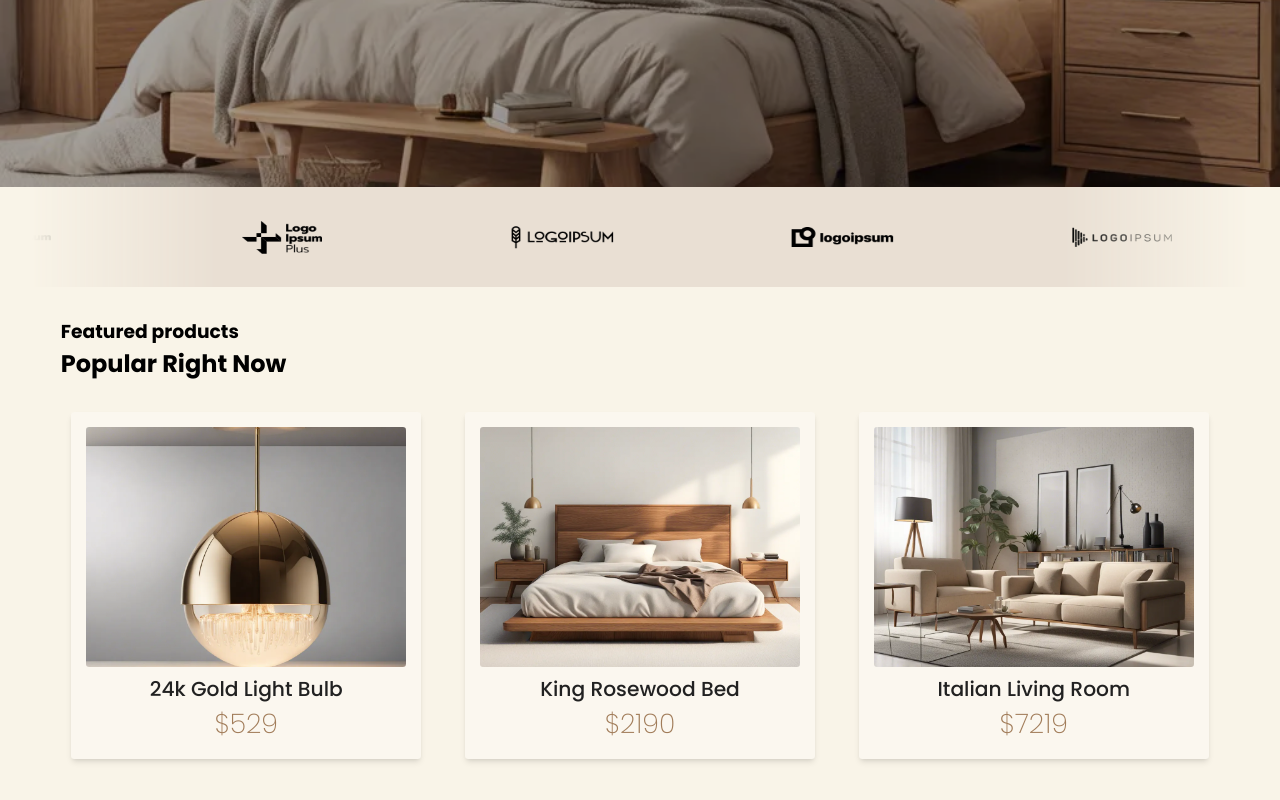
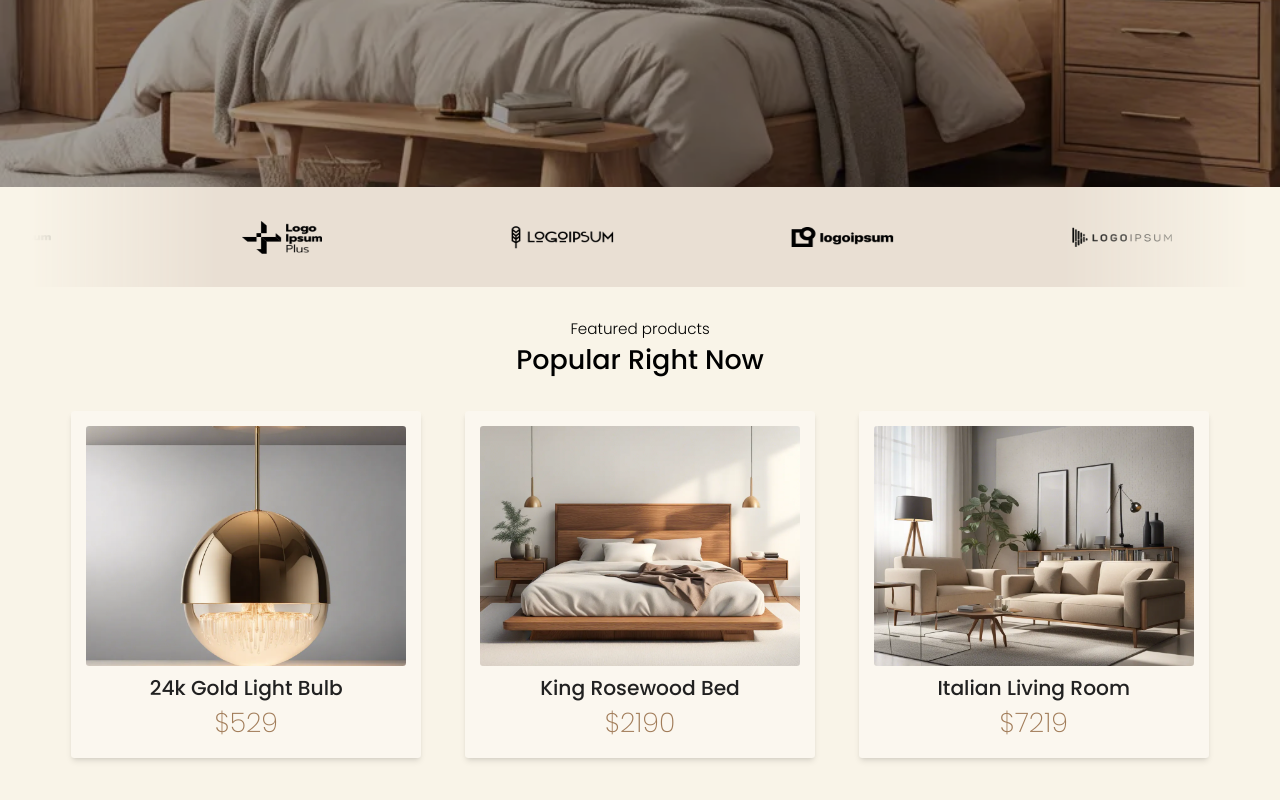
Before and after one commit to Git-Darkmoon/Comfy-Store-v2, a Next.js app: page / in a window 1280 px wide. Shown: the part 613-1413 px from the top of the page. Built offline with nearby package versions, Linux system fonts and the light colour scheme.

Commit message:
[TO-DO] Footer component.

```diff
--- a/src/app/layout.tsx
+++ b/src/app/layout.tsx
@@ -5,7 +5,7 @@ import Navbar from "@/components/Navbar"
 
 const poppins = Poppins({
   subsets: ["latin"],
-  weight: ["200", "400", "500", "700"],
+  weight: ["200", "300", "400", "500", "700"],
   fallback: ["system-ui", "Helvetica", "Arial", "sans-serif"],
 })
 
--- a/src/components/Home/TrendingProducts.tsx
+++ b/src/components/Home/TrendingProducts.tsx
@@ -26,9 +26,9 @@ function TrendingProducts() {
   return (
     <section className="trending">
       <header className="trending__header">
-        <h3>Featured products</h3>
+        <h3 className="trending__subtitle">Featured products</h3>
 
-        <h1>Popular Right Now</h1>
+        <h1 className="trending__title">Popular Right Now</h1>
       </header>
       <main className="trending__products">
         {TrendingProductsData.map((product) => {
--- a/src/styles/components/TrendingProducts.scss
+++ b/src/styles/components/TrendingProducts.scss
@@ -13,3 +13,14 @@
   gap: vars.$gutter-m;
   padding-block: vars.$gutter-l;
 }
+
+.trending__subtitle {
+  text-align: center;
+  font-weight: 300;
+  font-size: vars.$fs-0;
+}
+.trending__title {
+  text-align: center;
+  font-weight: 500;
+  font-size: vars.$fs-2;
+}
```
